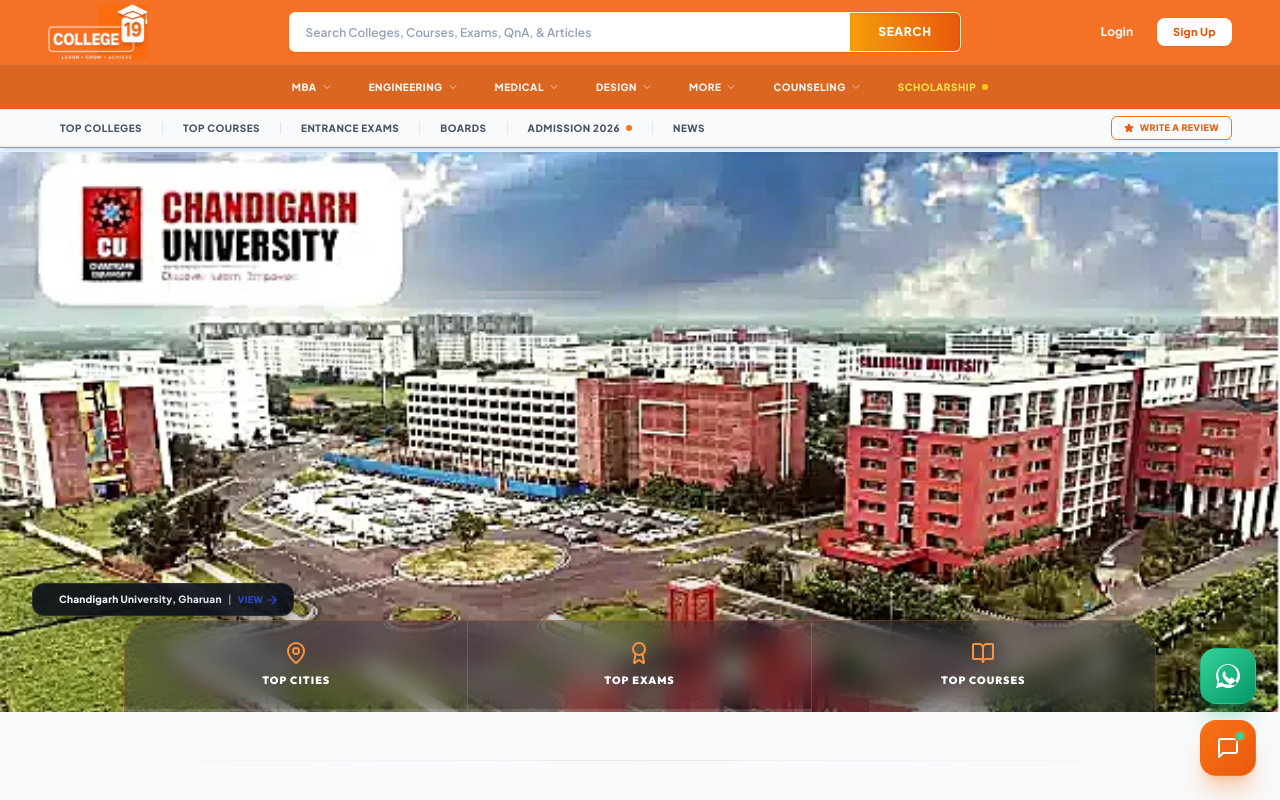
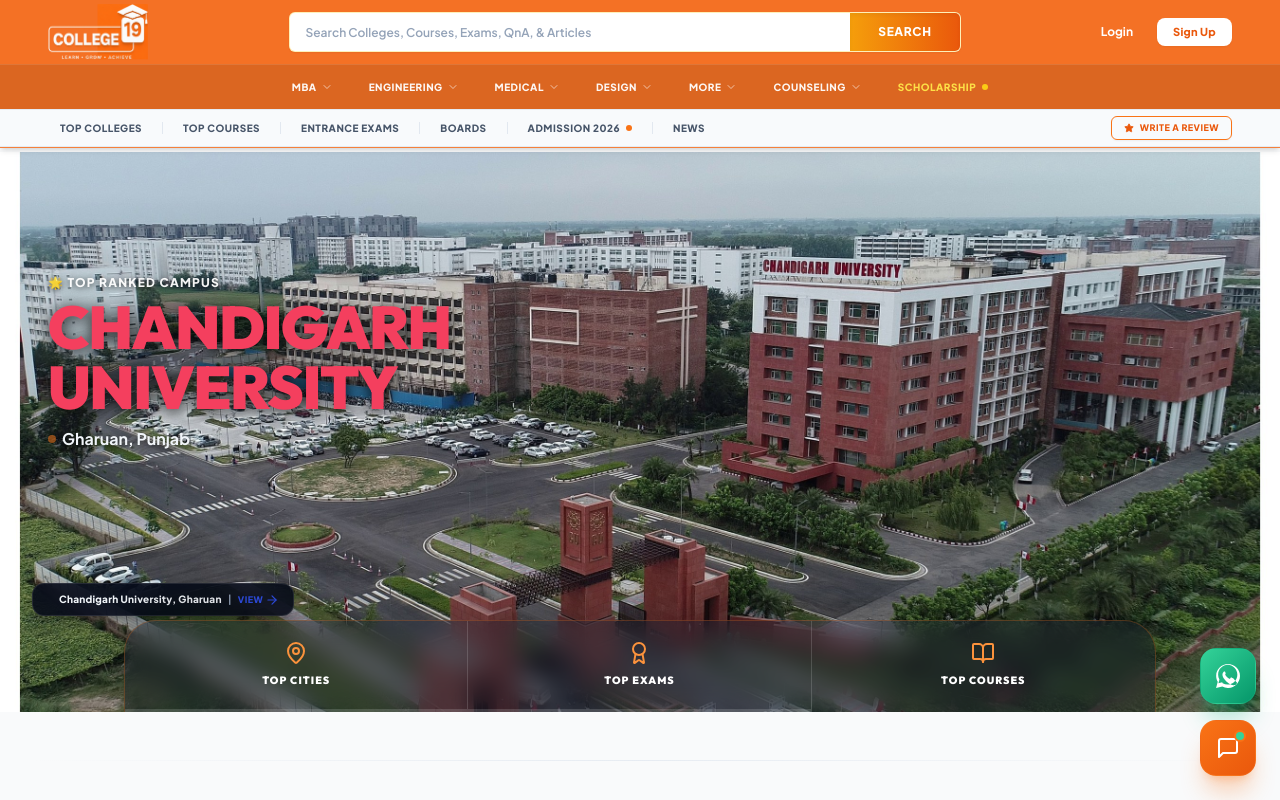
Before and after one commit to 08Satyamkumar/Think_Your_College, a Next.js app: page / in a window 1280 px wide. Shown: the top 800 px of the page. Built offline with nearby package versions, Linux system fonts and the light colour scheme.

Commit message:
design: add large brand-colored hero heading overlay to the slideshow

```diff
--- a/src/app/page.tsx
+++ b/src/app/page.tsx
@@ -280,19 +280,22 @@ const heroSlides = [
     image: "/images/amity_real.png?v=2",
     slug: "amity-university",
     position: "center 20%",
+    color: "#ffc107", // Amity Saffron/Gold
   },
   {
     name: "Chandigarh University",
     location: "Gharuan, Punjab",
-    image: "/images/chandigarh_real.webp?v=2",
+    image: "/images/chandigarh_real.jpg?v=2",
     slug: "chandigarh-university",
     position: "center 20%",
+    color: "#f43f5e", // Chandigarh Rose/Crimson
   },
   {
     name: "Galgotias University Campus",
     location: "Greater Noida, Uttar Pradesh",
     image: "/images/galgotias_real.jpg?v=2",
     slug: "galgotias-university",
+    color: "#ff7a00", // Galgotias Orange
   },
 
   {
@@ -301,12 +304,14 @@ const heroSlides = [
     image: "/images/iitdelhi_real.jpg?v=2",
     slug: "iit-delhi",
     position: "center 45%",
+    color: "#3b82f6", // IIT Blue
   },
   {
     name: "AIIMS Rishikesh Campus",
     location: "Rishikesh, Uttarakhand",
     image: "/images/aiimsrishikesh.webp",
     slug: "aiims-rishikesh",
+    color: "#10b981", // AIIMS Emerald
   },
 ];
 
@@ -773,6 +778,26 @@ export default function HomePage() {
           </AnimatePresence>
         </div>
 
+        {/* Main Hero Title Overlay */}
+        <div className="absolute top-[22%] left-6 md:left-12 z-10 max-w-2xl select-none pointer-events-none">
+          <span className="text-[10px] md:text-xs font-black uppercase tracking-widest text-white/95 block mb-1.5 drop-shadow-[0_1.5px_3px_rgba(0,0,0,0.8)]">
+            🌟 Top Ranked Campus
+          </span>
+          <h2
+            className="text-3xl md:text-5xl lg:text-6xl font-black font-outfit tracking-tight leading-none uppercase"
+            style={{
+              color: (heroSlides[activeSlide] as any).color || "#ffffff",
+              filter: "drop-shadow(0 2px 8px rgba(0,0,0,0.9))"
+            }}
+          >
+            {heroSlides[activeSlide].name}
+          </h2>
+          <p className="mt-2.5 text-xs md:text-base font-bold text-slate-100 drop-shadow-[0_2px_4px_rgba(0,0,0,0.85)] flex items-center gap-1.5">
+            <span className="inline-block w-2 h-2 rounded-full bg-orange-500 animate-pulse" />
+            {heroSlides[activeSlide].location}
+          </p>
+        </div>
+
         {/* Bottom left active slide label (Moved higher to sit above the glassmorphic panel) */}
         <div className="absolute bottom-20 left-4 sm:bottom-24 sm:left-8 z-10 block">
           <Link
```
Also changed, not shown: public/images/chandigarh_real.jpg (added).
